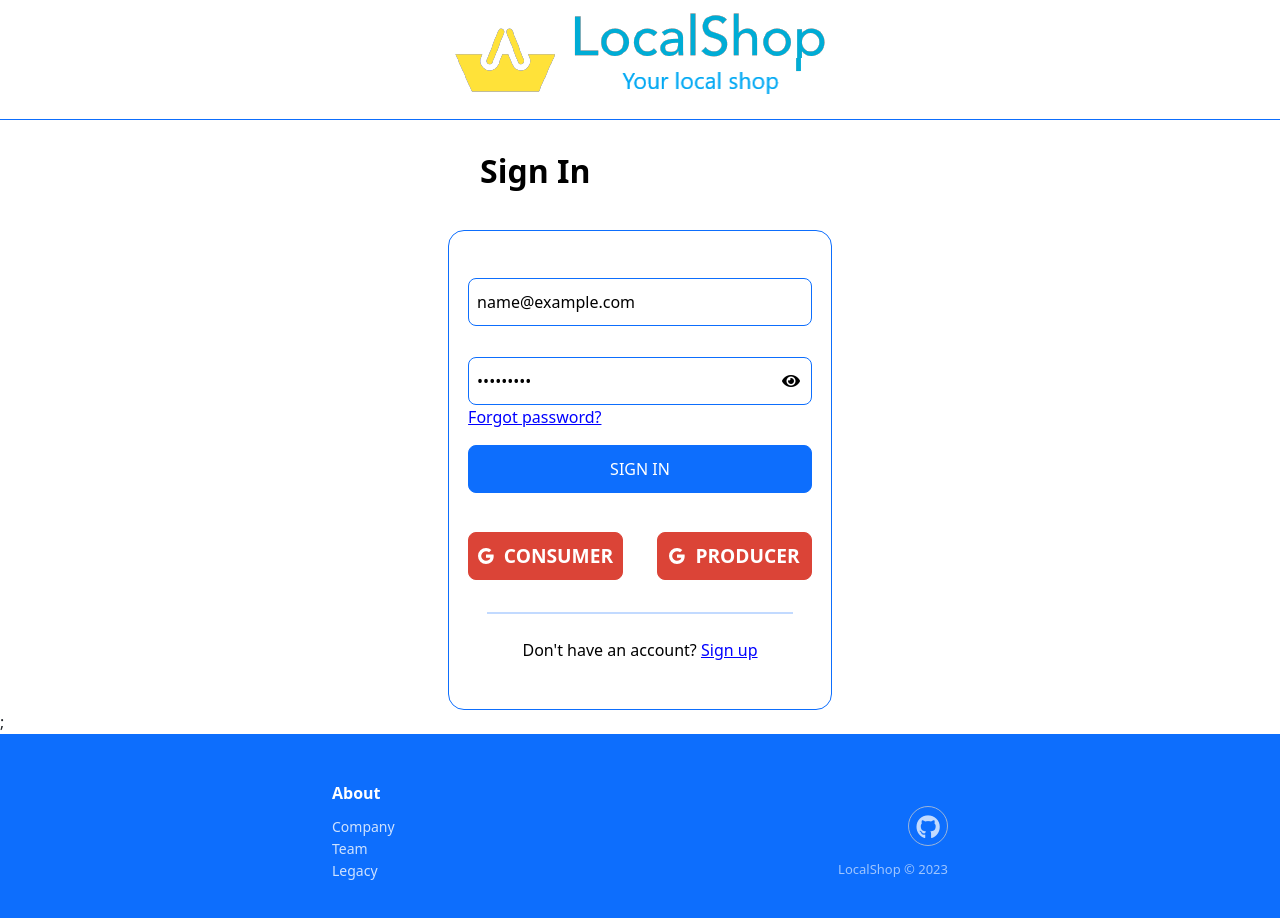
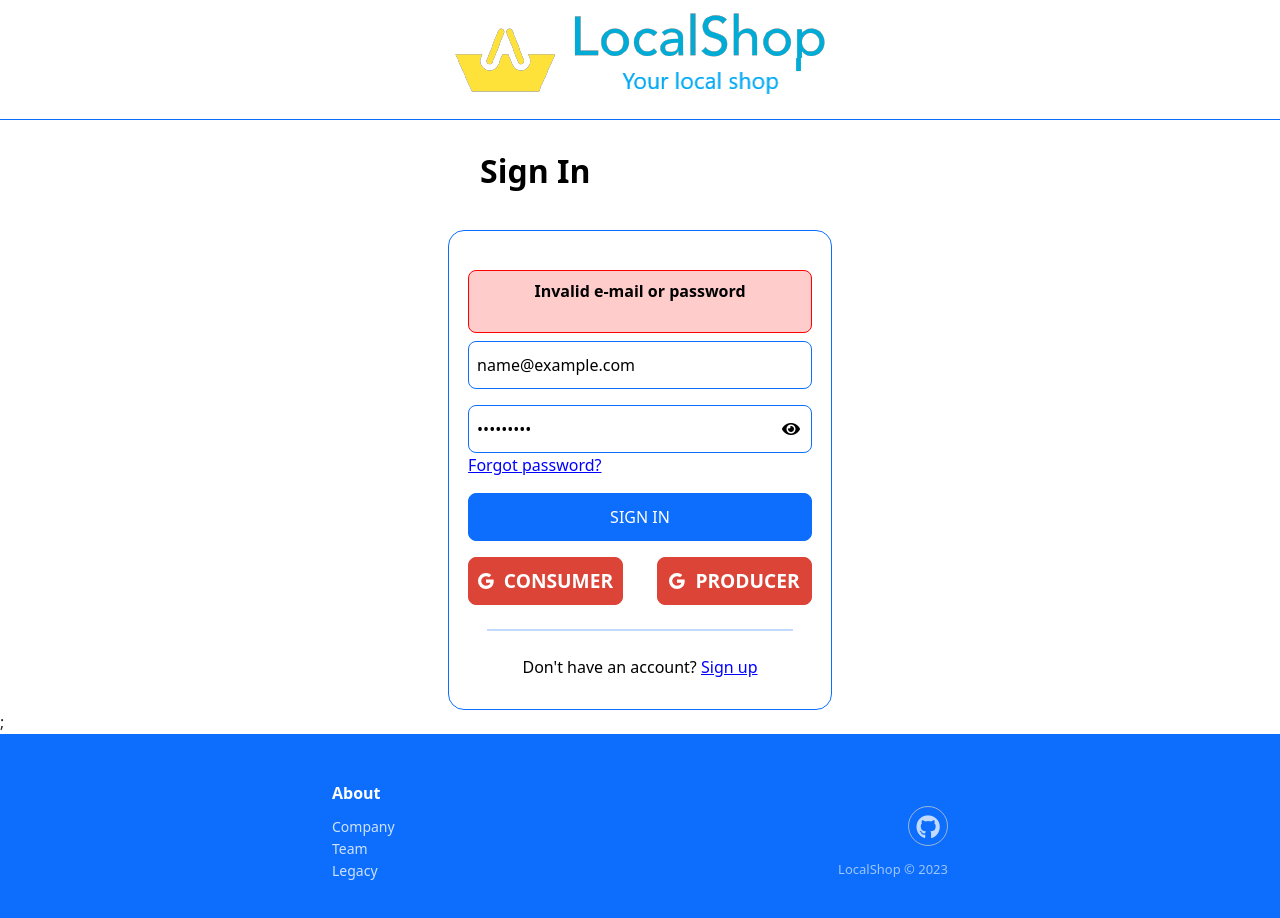
Before and after one commit to FelipeCardos/PTI, a React (Vite) app in the folder Projeto/code/client/shop-vite/: page /signin in a window 1280 px wide. Both pictures are taken after typing "name@example.com", "Sample123" into the empty fields and a click on the input "SIGN IN". Shown: the top 918 px of the page. Built offline with nearby package versions, Linux system fonts and the light colour scheme; no server answers.

Commit message:
Adicionado uma mensagem de erro

```diff
--- a/Projeto/code/client/shop-vite/src/components/Signin/Signin.css
+++ b/Projeto/code/client/shop-vite/src/components/Signin/Signin.css
@@ -108,3 +108,15 @@ a {
   width: 80%;
   border: 1px solid #0d6efd;
 }
+
+.containerSigninErrorMessage {
+  animation: fadeIn 750ms ease-in-out;
+  position: relative;
+  font-size: 1em;
+  font-weight: bold;
+  padding: 1em;
+  border: 1px solid red;
+  background-color: rgba(255, 0, 0, 0.2);
+  text-align: center;
+  border-radius: 0.5rem;
+}
--- a/Projeto/code/client/shop-vite/src/components/Signin/Signin.jsx
+++ b/Projeto/code/client/shop-vite/src/components/Signin/Signin.jsx
@@ -9,6 +9,7 @@ export default function Signin(props) {
     email: "",
     password: "",
   });
+  const [showErrorMessage, setShowErrorMessage] = useState(false);
   const [passwordVisible, setPasswordVisible] = useState(false);
 
   function handleChange(event) {
@@ -19,6 +20,14 @@ export default function Signin(props) {
         [name]: value,
       };
     });
+  }
+
+  function handleShowErrorMessage() {
+    setShowErrorMessage(true);
+
+    setTimeout(() => {
+      setShowErrorMessage(false);
+    }, 5000);
   }
 
   function handlePasswordVisibility() {
@@ -42,6 +51,7 @@ export default function Signin(props) {
       })
       .catch((err) => {
         console.log(err);
+        handleShowErrorMessage();
       });
   }
 
@@ -63,6 +73,11 @@ export default function Signin(props) {
           className='signinForm'
           style={{ paddingTop: "clamp(30px, 3em, 10%)" }}
         >
+          {showErrorMessage && (
+            <div className='containerSigninErrorMessage'>
+              Invalid e-mail or password
+            </div>
+          )}
           <div>
             <input
               type='text'
```
